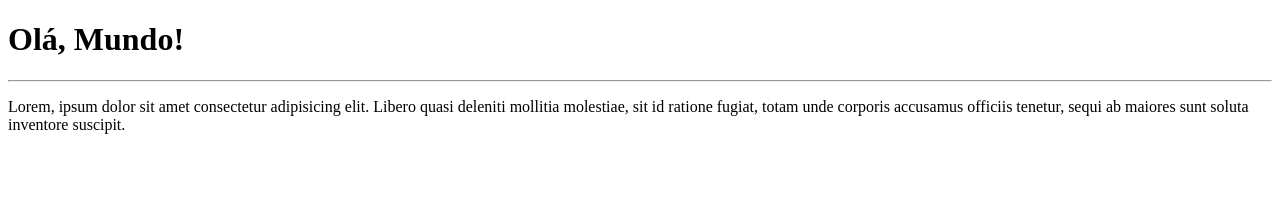
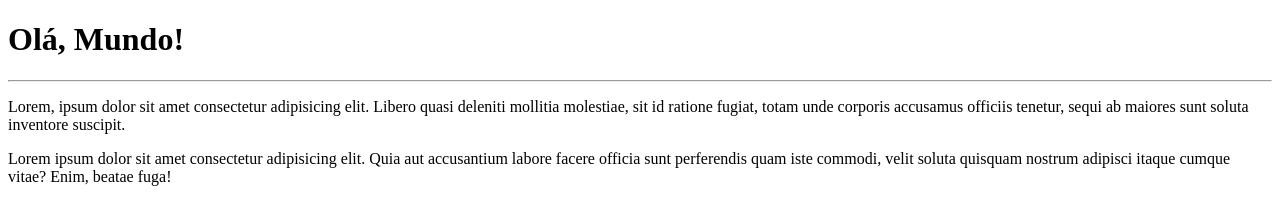
Before and after one commit to Igor-Cunha20/Ola-Mundo, a plain HTML site: page site-exemplo/index.html in a window 1280 px wide. Drawn offline with Linux system fonts and the light colour scheme.

Commit message:
Adicionei um parágrafo

```diff
--- a/site-exemplo/index.html
+++ b/site-exemplo/index.html
@@ -11,5 +11,7 @@
     <hr>
     <p>Lorem, ipsum dolor sit amet consectetur adipisicing elit. Libero quasi deleniti mollitia molestiae, sit id ratione fugiat, totam unde corporis accusamus officiis tenetur, sequi ab maiores sunt soluta inventore suscipit.</p>
 
+    <p>Lorem ipsum dolor sit amet consectetur adipisicing elit. Quia aut accusantium labore facere officia sunt perferendis quam iste commodi, velit soluta quisquam nostrum adipisci itaque cumque vitae? Enim, beatae fuga!</p>
+
 </body>
 </html>
```
